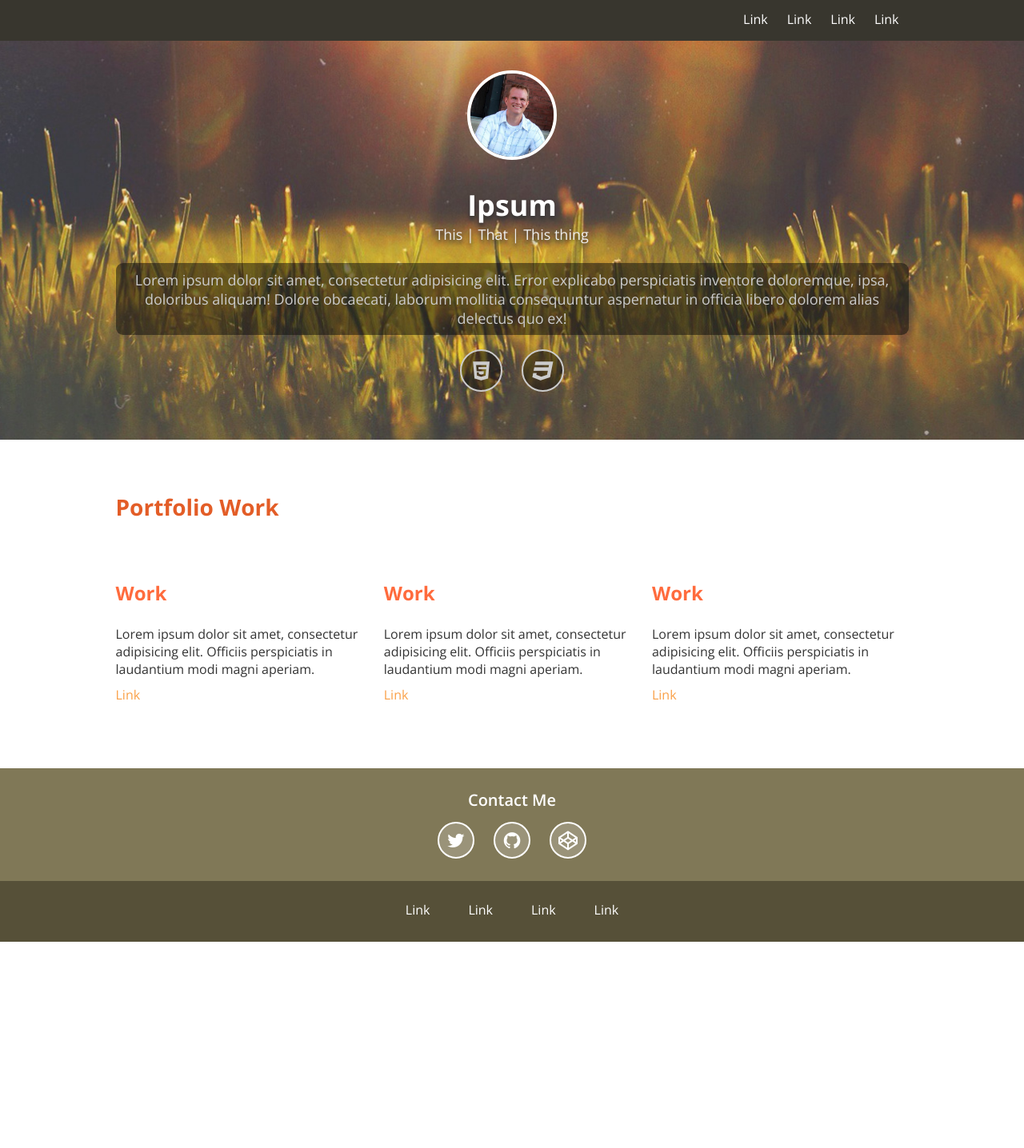
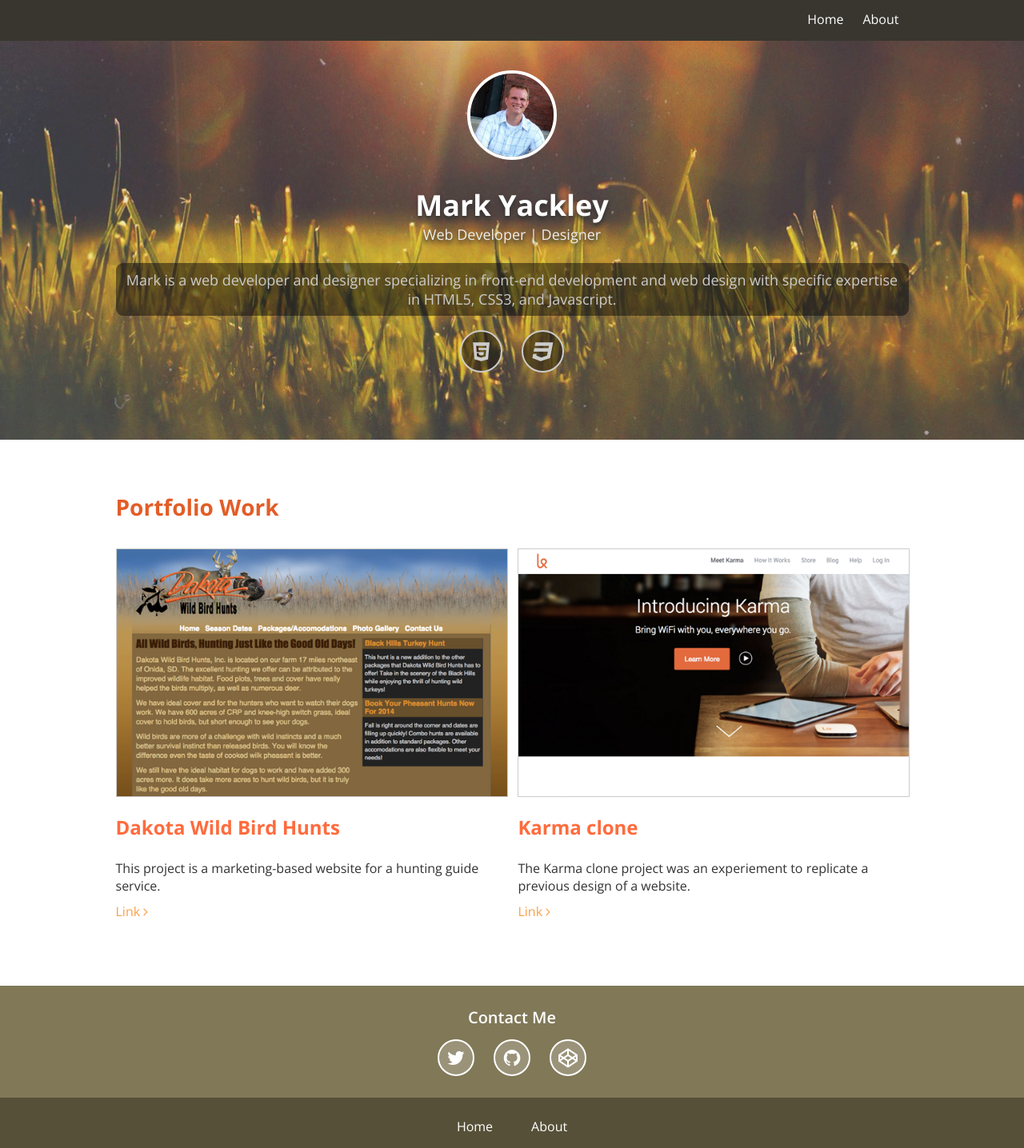
Before and after one commit to myackley/portfolio, a plain HTML site: page index.html in a window 1280 px wide. Shown: the whole page at 80% size. Before the commit the page ends 1178 px from the top, so only its background shows below. Drawn offline with nearby package versions, Linux system fonts and the light colour scheme.

Commit message:
Added markup for potential pages, added content for portfolio items

```diff
--- a/css/style.css
+++ b/css/style.css
@@ -164,7 +164,7 @@ icons
 	line-height: 1.85em;
 	background: rgba(10,10,10,.5);
 }
-.icon_links:link {
+.icon_links:link, .icon_links:visited {
 	color: #fff;
 	font-size: 1.5em;
 	width: 1.75em;
@@ -248,6 +248,11 @@ icons
 .port_work {
 	padding: 2em 0 3em;
 }
+.port_work img {
+	border: .1em solid #ccc;
+	max-width: 100%;
+	height: auto;
+}
 
 /* port foot contact */
 .port_foot-contact {
--- a/index.html
+++ b/index.html
@@ -23,10 +23,8 @@
 			<div class="nav">
 				<div class="container">
 					<ul class="inline">
-						<li><a class="nav-link" href="#">Link</a></li>
-						<li><a class="nav-link" href="#">Link</a></li>
-						<li><a class="nav-link" href="#">Link</a></li>
-						<li><a class="nav-link" href="#">Link</a></li>
+						<li><a class="nav-link" href="/index.html">Home</a></li>
+						<li><a class="nav-link" href="#">About</a></li>
 					</ul>
 				</div>
 			</div>
@@ -41,11 +39,11 @@
 						</div>
 
 						<h1>
-							Ipsum
-							<div>This | That | This thing</div>
+							Mark Yackley
+							<div>Web Developer | Designer</div>
 						</h1>
 
-						<p class="lead">Lorem ipsum dolor sit amet, consectetur adipisicing elit. Error explicabo perspiciatis inventore doloremque, ipsa, doloribus aliquam! Dolore obcaecati, laborum mollitia consequuntur aspernatur in officia libero dolorem alias delectus quo ex!</p>
+						<p class="lead">Mark is a web developer and designer specializing in front-end development and web design with specific expertise in HTML5, CSS3, and Javascript.</p>
 
 
 						<div class="centerwrapper">
@@ -69,28 +67,20 @@
 
 				<div class="grid">
 					<div class="row">
-						<div class="col_1-3">
-							<img src="#" alt="">
-							<h3>Work</h3>
+						<div class="col_1-2">
+							<img src="img/dwbh.png" alt="Dakota Wild Bird Hunts">
+							<h3>Dakota Wild Bird Hunts</h3>
 							<p>
-								Lorem ipsum dolor sit amet, consectetur adipisicing elit. Officiis perspiciatis in laudantium modi magni aperiam.
-								<a class="block-link" href="#">Link</a>
+								This project is a marketing-based website for a hunting guide service.
+								<a class="block-link" href="http://www.dakotawildbirdhunts.com" target="_blank">Link <span class="fa fa-angle-right"></a>
 							</p>
 						</div>
-						<div class="col_1-3">
-							<img src="#" alt="">
-							<h3>Work</h3>
+						<div class="col_1-2">
+							<img src="img/karma.png" alt="Karma clone">
+							<h3>Karma clone</h3>
 							<p>
-								Lorem ipsum dolor sit amet, consectetur adipisicing elit. Officiis perspiciatis in laudantium modi magni aperiam.
-								<a  class="block-link"  href="#">Link</a>
-							</p>
-						</div>
-						<div class="col_1-3">
-							<img src="#" alt="">
-							<h3>Work</h3>
-							<p>
-								Lorem ipsum dolor sit amet, consectetur adipisicing elit. Officiis perspiciatis in laudantium modi magni aperiam.
-								<a  class="block-link"  href="#">Link</a>
+								The Karma clone project was an experiement to replicate a previous design of a website.
+								<a class="block-link" href="http://myackley.github.io/startup-landing-page-clone/">Link <span class="fa fa-angle-right"></span></a>
 							</p>
 						</div>
 					</div>
@@ -108,9 +98,9 @@
 					<div class="centerwrapper">
 						<div class="centerwrapper_items">
 							<ul class="inline">
-								<li><a href="#" class="icon_links"><span class="fa fa-twitter"></span></a></li>
-								<li><a href="#" class="icon_links"><span class="fa fa-github"></span></a></li>
-								<li><a href="#" class="icon_links"><span class="fa fa-codepen"></span></a></li>
+								<li><a href="http://twitter.com/myackley" class="icon_links"><span class="fa fa-twitter"></span></a></li>
+								<li><a href="https://github.com/myackley" class="icon_links"><span class="fa fa-github"></span></a></li>
+								<li><a href="http://codepen.io/myackley35/" class="icon_links"><span class="fa fa-codepen"></span></a></li>
 							</ul>
 						</div>
 					</div>
@@ -124,10 +114,8 @@
 					<div class="centerwrapper">
 						<div class="centerwrapper_items">
 							<ul class="inline">
-								<li><a class="nav-link" href="#">Link</a></li>
-								<li><a class="nav-link" href="#">Link</a></li>
-								<li><a class="nav-link" href="#">Link</a></li>
-								<li><a class="nav-link" href="#">Link</a></li>
+								<li><a class="nav-link" href="/index.html">Home</a></li>
+								<li><a class="nav-link" href="#">About</a></li>
 							</ul>
 						</div>
 					</div>
```
Also changed, not shown: img/dwbh.png (added), img/karma.png (added).
